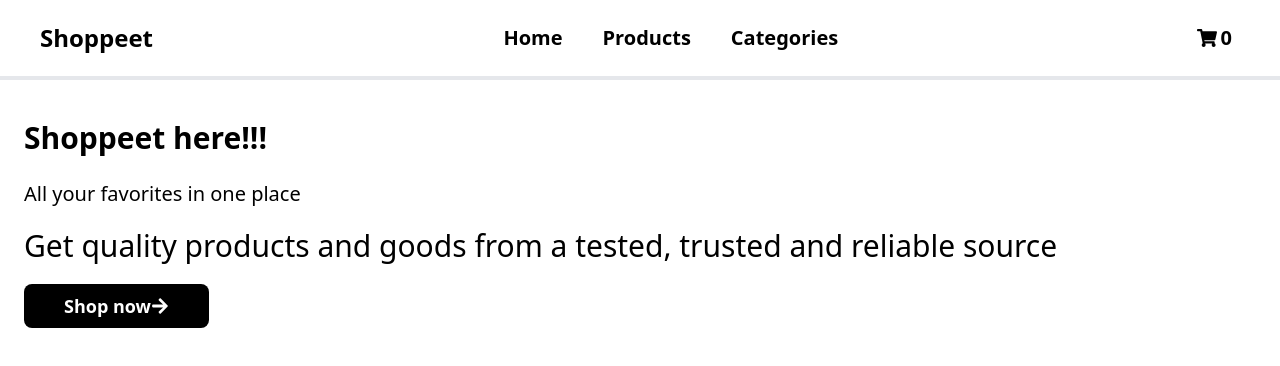
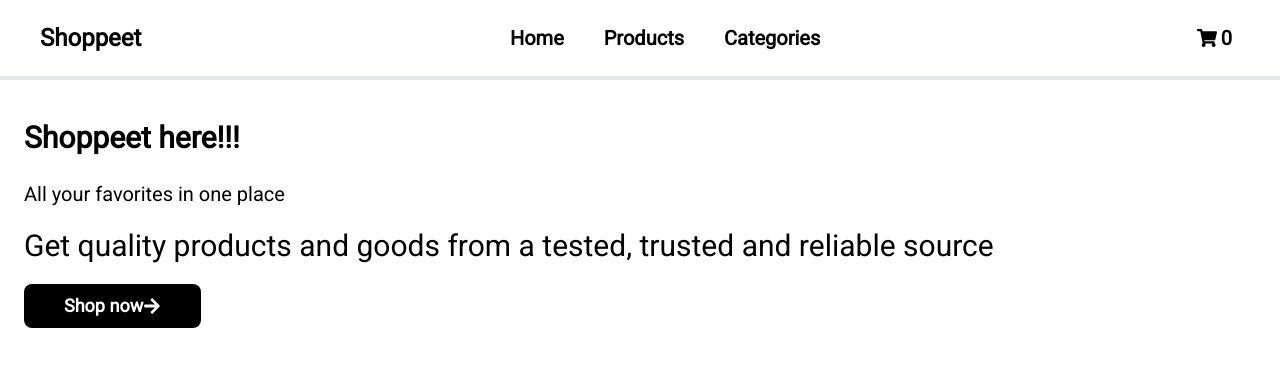
Before and after one commit to Godwin57/Shoppeet, a Next.js app: page / in a window 1280 px wide. Shown: the top 366 px of the page. Built offline with nearby package versions, Linux system fonts and the light colour scheme.

Commit message:
Added fonts

```diff
--- a/src/app/layout.tsx
+++ b/src/app/layout.tsx
@@ -1,6 +1,12 @@
 import type { Metadata } from 'next'
 import Header from '@/components/Header'
 import "./globals.css"
+import { Roboto } from 'next/font/google'
+
+const roboto = Roboto({
+  weight: '400',
+  subsets: ['latin'],
+})
 
 export const metadata: Metadata = {
   title: "Shoppeet",
@@ -14,7 +20,7 @@
 }) {
   return (
     <html lang="en">
-      <body className=''>
+      <body className={roboto.className}>
         <Header/>
         <div className='mt-10'>{children}</div>
         </body>
```
